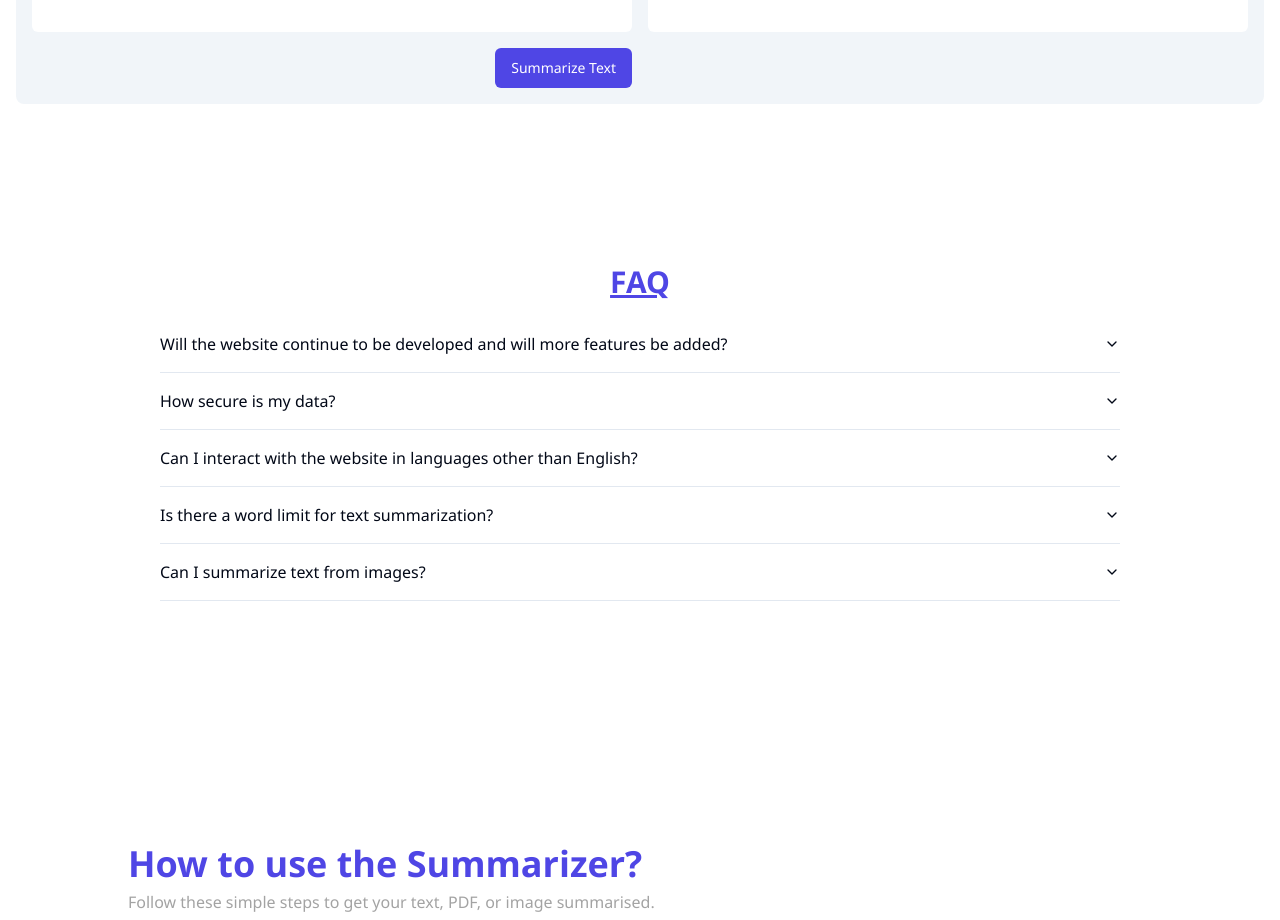
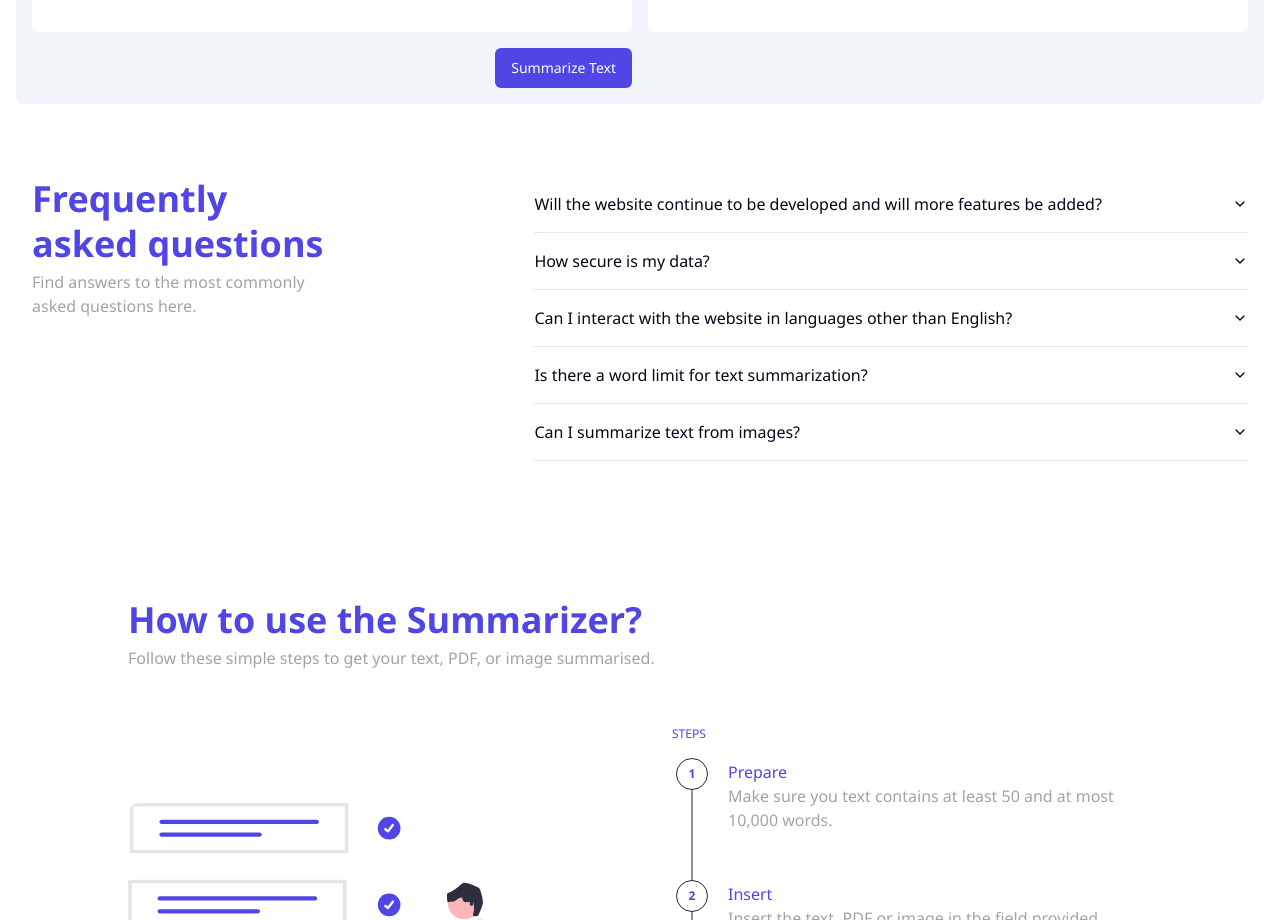
Before and after one commit to m-kuehnle/ai-tool, a React (Vite) app: page / in a window 1280 px wide. Shown: the part 1060-1980 px from the top of the page. Built offline with nearby package versions, Linux system fonts and the light colour scheme; no server answers.

Commit message:
update faq design

```diff
--- a/src/App.tsx
+++ b/src/App.tsx
@@ -46,12 +46,7 @@ function App() {
           </Tabs>
         </div>
 
-        <div className="sm:m-40 m-8">
-          <h2 className="mb-4 font-bold text-indigo-600 text-3xl mt-[100px] flex justify-center sm:mt-[150px] underline">
-            FAQ
-          </h2>
-          <FAQ />
-        </div>
+        <FAQ />
 
         <Steps />
 
--- a/src/sections/FAQ.tsx
+++ b/src/sections/FAQ.tsx
@@ -8,14 +8,35 @@ import { faqData } from "@/utils/constants";
 
 const FAQ = () => {
   return (
+    <div className="max-w-[85rem] px-4 py-10 sm:px-6 lg:px-8 lg:py-14 mx-auto">
+      <div className="grid md:grid-cols-5 gap-10">
+        <div className="md:col-span-2">
+          <div className="max-w-xs">
+            <h2 className="text-2xl font-bold md:text-4xl md:leading-tight text-indigo-600">
+              Frequently
+              <br />
+              asked questions
+            </h2>
+            <p className="mt-1 hidden md:block text-neutral-400">
+              Find answers to the most commonly asked questions here.
+            </p>
+          </div>
+        </div>
+
+        <div className="md:col-span-3">
           <Accordion type="single" collapsible className="w-full">
             {faqData.map((item, index) => (
               <AccordionItem key={index} value={`item-${index + 1}`}>
-          <AccordionTrigger className="text-left">{item.question}</AccordionTrigger>
+                <AccordionTrigger className="text-left">
+                  {item.question}
+                </AccordionTrigger>
                 <AccordionContent>{item.answer}</AccordionContent>
               </AccordionItem>
             ))}
           </Accordion>
+        </div>
+      </div>
+    </div>
   );
 };
 export default FAQ;
```
Lines whose indentation alone changed are shown as unchanged.
